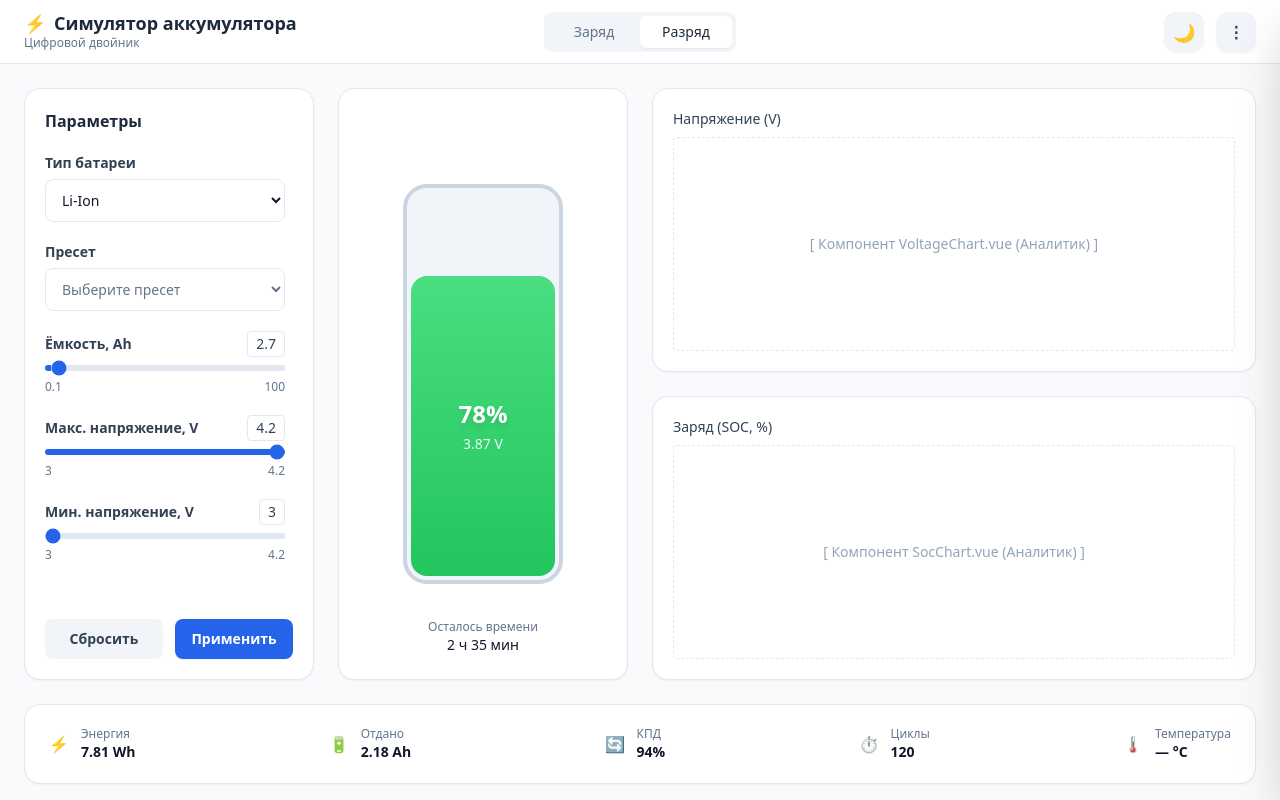
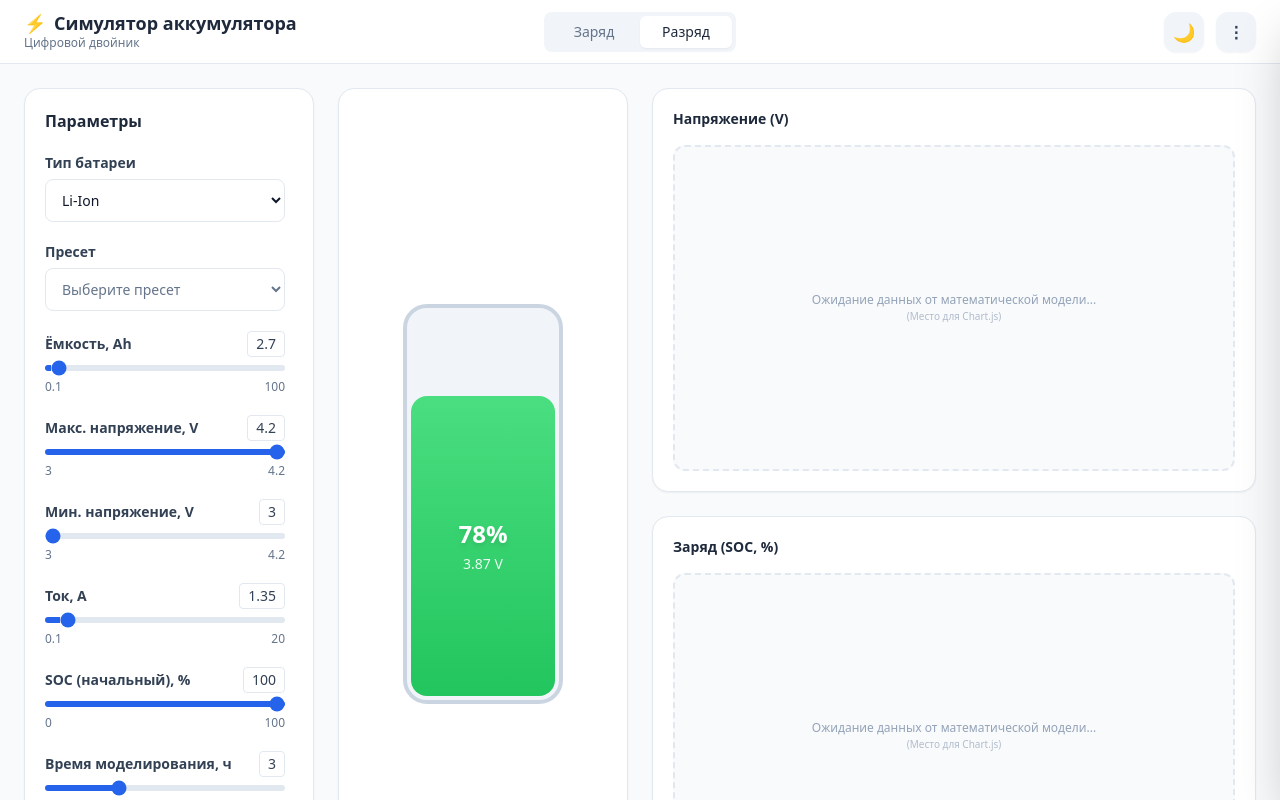
Before and after one commit to a5phalt/battery_sim, a Vue app: page / in a window 1280 px wide. Shown: the top 800 px of the page. Built offline with nearby package versions, Linux system fonts and the light colour scheme.

Commit message:
сделал пространство для графиков + скролл + закрепил хедер

```diff
--- a/src/App.vue
+++ b/src/App.vue
@@ -20,15 +20,15 @@ const closeSidePanel = () => {
 </script>
 
 <template>
-  <div class="h-screen w-full bg-slate-50 text-slate-900 flex flex-col font-sans transition-colors duration-300 dark:bg-slate-900 dark:text-white overflow-hidden">
+  <div class="min-h-screen w-full bg-slate-50 text-slate-900 flex flex-col font-sans transition-colors duration-300 dark:bg-slate-900 dark:text-white">
 
     <AppHeader @open-panel="openSidePanel" />
 
-    <main class="flex-1 p-4 lg:p-6 overflow-hidden flex flex-col relative z-0">
+    <main class="flex-1 p-4 lg:p-6 flex flex-col relative z-0">
       <SimulationLayout />
     </main>
 
-    <div class="px-4 lg:px-6 pb-4 shrink-0">
+    <div class="px-4 lg:px-6 pb-4 shrink-0 mt-auto">
       <StatsBar />
     </div>
 
--- a/src/components/charts/SocChart.vue
+++ b/src/components/charts/SocChart.vue
@@ -0,0 +1,24 @@
+<script setup lang="ts">
+defineProps<{
+  timeLabels: number[] // Массив времени (ось X)
+  socData: number[]    // Массив уровня заряда от 0 до 100 (ось Y)
+}>()
+</script>
+
+<template>
+  <div class="flex-1 bg-white dark:bg-slate-800 rounded-2xl shadow-sm border border-slate-200 dark:border-slate-700 p-5 flex flex-col min-h-[260px] transition-colors duration-300">
+
+    <div class="flex items-center justify-between mb-4">
+      <h3 class="text-sm font-semibold text-slate-800 dark:text-slate-200">Заряд (SOC, %)</h3>
+    </div>
+
+    <div class="flex-1 relative w-full h-full flex items-center justify-center bg-slate-50 dark:bg-slate-900/40 rounded-xl border-2 border-dashed border-slate-200 dark:border-slate-700">
+
+      <span class="text-xs font-medium text-slate-400 text-center px-4">
+        Ожидание данных от математической модели...<br/>
+        <span class="text-[10px] opacity-70">(Место для Chart.js)</span>
+      </span>
+
+      </div>
+  </div>
+</template>
--- a/src/components/charts/VoltageChart.vue
+++ b/src/components/charts/VoltageChart.vue
@@ -0,0 +1,29 @@
+<script setup lang="ts">
+// АРХИТЕКТУРНЫЙ КОНТРАКТ:
+// Говорим компоненту, что он должен принимать массивы чисел для отрисовки.
+// Аналитик (математик) потом передаст сюда рассчитанные данные из useSimulation.
+defineProps<{
+  timeLabels: number[]   // Массив времени (ось X)
+  voltageData: number[]  // Массив напряжения (ось Y)
+}>()
+
+// Заметка для Аналитика: здесь будет логика инициализации Chart.js
+</script>
+
+<template>
+  <div class="flex-1 bg-white dark:bg-slate-800 rounded-2xl shadow-sm border border-slate-200 dark:border-slate-700 p-5 flex flex-col min-h-[260px] transition-colors duration-300">
+
+    <div class="flex items-center justify-between mb-4">
+      <h3 class="text-sm font-semibold text-slate-800 dark:text-slate-200">Напряжение (V)</h3>
+    </div>
+
+    <div class="flex-1 relative w-full h-full flex items-center justify-center bg-slate-50 dark:bg-slate-900/40 rounded-xl border-2 border-dashed border-slate-200 dark:border-slate-700">
+
+      <span class="text-xs font-medium text-slate-400 text-center px-4">
+        Ожидание данных от математической модели...<br/>
+        <span class="text-[10px] opacity-70">(Место для Chart.js)</span>
+      </span>
+
+      </div>
+  </div>
+</template>
--- a/src/components/header/AppHeader.vue
+++ b/src/components/header/AppHeader.vue
@@ -28,8 +28,8 @@ const handleMenuClick = (mode: 'presets' | 'history' | 'settings') => {
 
 <template>
   <header
-    class="h-16 shrink-0 bg-white dark:bg-slate-800 border-b border-slate-200 dark:border-slate-700
-           grid grid-cols-2 md:grid-cols-3 items-center px-6 z-20 relative transition-colors duration-300"
+    class="sticky top-0 h-16 shrink-0 bg-white/90 dark:bg-slate-800/90 backdrop-blur-md border-b border-slate-200 dark:border-slate-700
+           grid grid-cols-2 md:grid-cols-3 items-center px-6 z-40 transition-colors duration-300"
   >
     <div class="flex flex-col justify-self-start">
       <h1 class="font-bold text-lg leading-tight flex items-center gap-2 text-slate-800 dark:text-white">
--- a/src/layouts/SimulationLayout.vue
+++ b/src/layouts/SimulationLayout.vue
@@ -1,22 +1,24 @@
 <script setup lang="ts">
 import ParametersPanel from '../components/parameters/ParametersPanel.vue'
 import BatteryVisualization from '../components/battery/BatteryVisualization.vue'
-import GraphsArea from '../components/charts/GraphsArea.vue'
+import VoltageChart from '../components/charts/VoltageChart.vue'
+import SocChart from '../components/charts/SocChart.vue'
 </script>
 
 <template>
-  <div class="grid grid-cols-1 lg:grid-cols-12 gap-6 h-full flex-1">
+  <div class="grid grid-cols-1 lg:grid-cols-12 gap-6 flex-1 w-full">
 
-    <section class="lg:col-span-3 bg-white dark:bg-slate-800 rounded-2xl shadow-sm border border-slate-200 dark:border-slate-700 p-5 flex flex-col overflow-y-auto">
+    <section class="lg:col-span-3 bg-white dark:bg-slate-800 rounded-2xl shadow-sm border border-slate-200 dark:border-slate-700 p-5 flex flex-col transition-colors duration-300">
       <ParametersPanel />
     </section>
 
-    <section class="lg:col-span-3 bg-white dark:bg-slate-800 rounded-2xl shadow-sm border border-slate-200 dark:border-slate-700 p-5 flex flex-col items-center justify-center relative">
+    <section class="lg:col-span-3 bg-white dark:bg-slate-800 rounded-2xl shadow-sm border border-slate-200 dark:border-slate-700 p-5 flex flex-col items-center justify-center relative transition-colors duration-300 min-h-[500px]">
       <BatteryVisualization />
     </section>
 
-    <section class="lg:col-span-6 flex flex-col gap-6">
-      <GraphsArea />
+    <section class="lg:col-span-6 flex flex-col gap-6 w-full">
+      <VoltageChart :timeLabels="[]" :voltageData="[]" />
+      <SocChart :timeLabels="[]" :socData="[]" />
     </section>
 
   </div>
```
